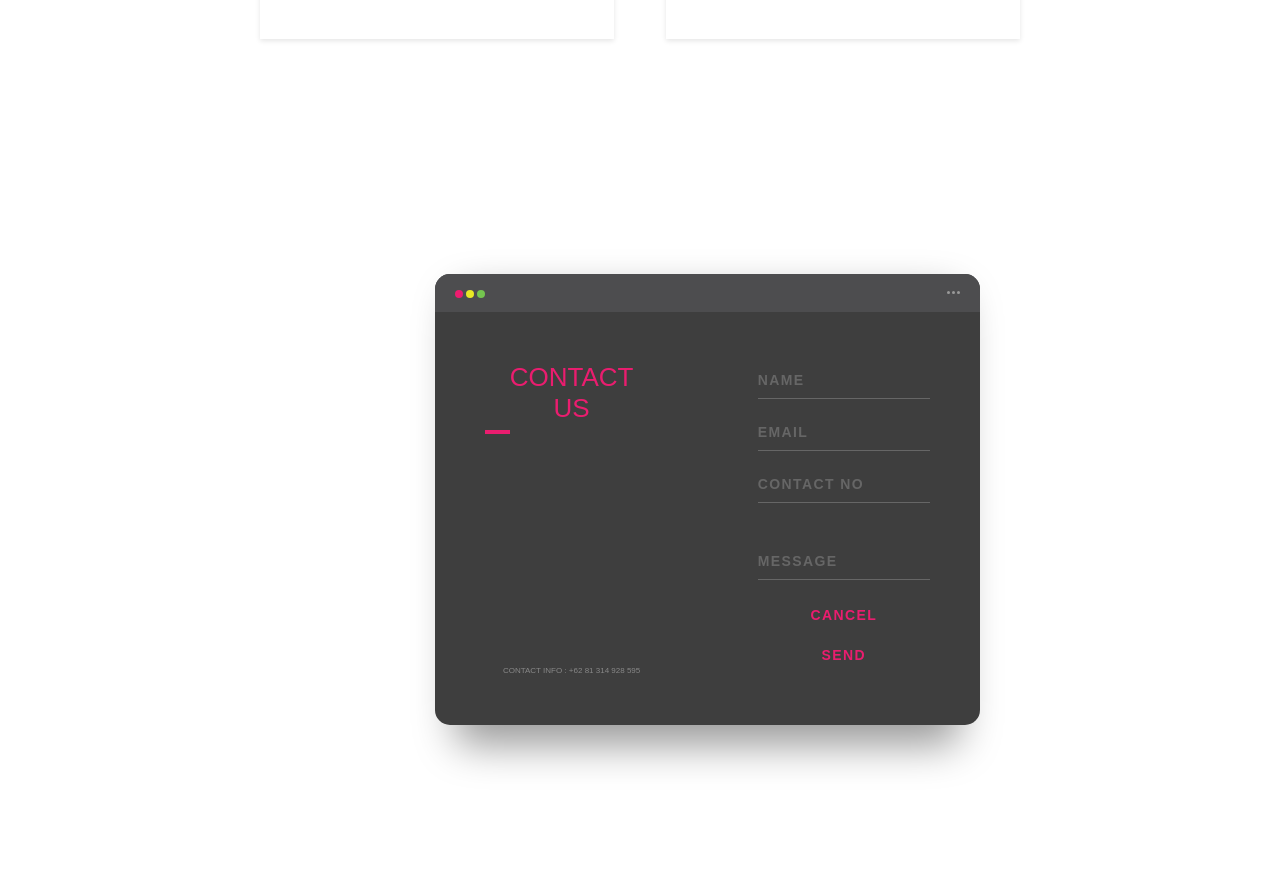
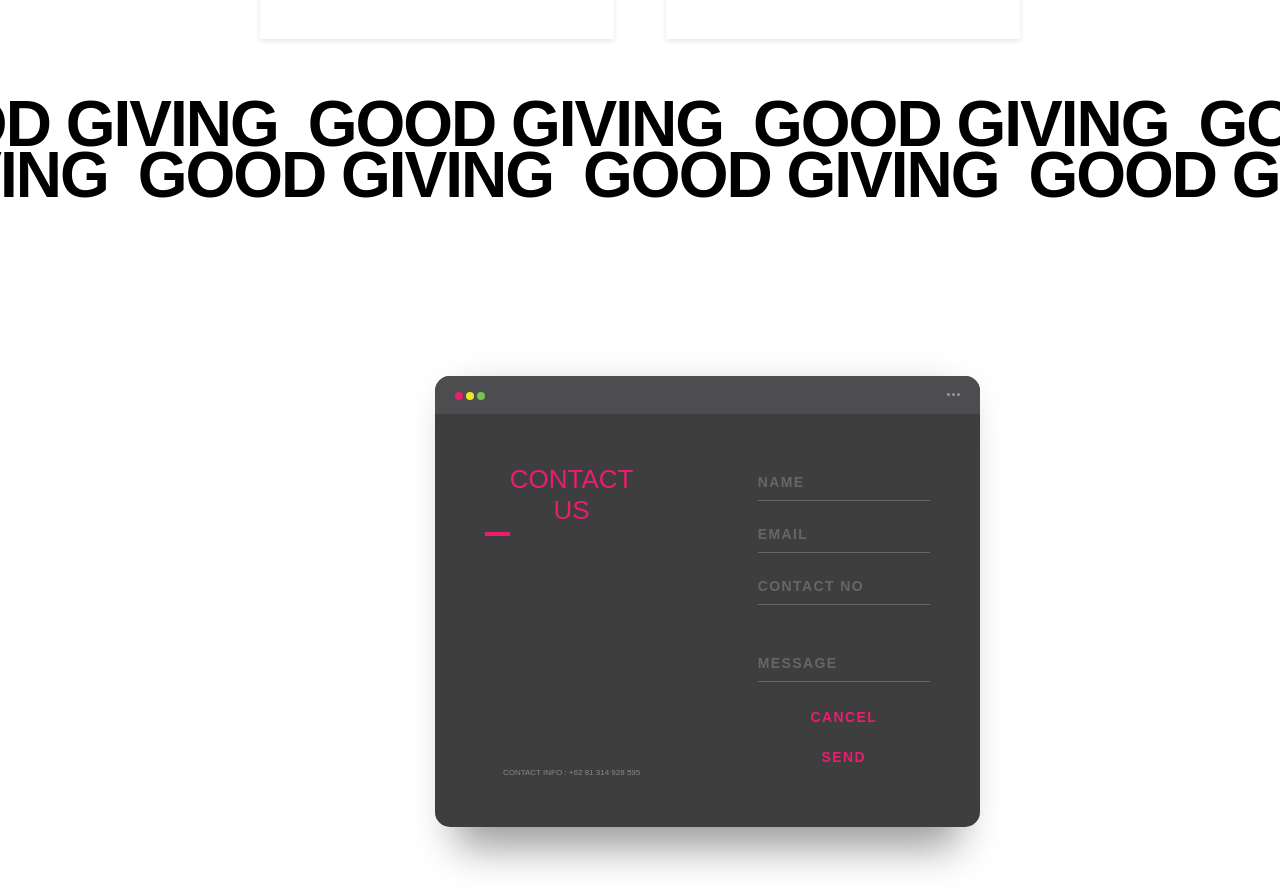
Before and after one commit to hassanredaa/HANIES, a React (Vite) app: page / in a window 1280 px wide. Shown: the part 2117-3013 px from the top of the page. Built offline with nearby package versions, Linux system fonts and the light colour scheme.

Commit message:
new features

```diff
--- a/package.json
+++ b/package.json
@@ -7,7 +7,9 @@
     "preview": "vite preview"
   },
   "dependencies": {
+    "@motionone/utils": "^10.17.0",
     "chart.js": "^4.4.2",
+    "framer-motion": "^11.1.7",
     "react": "^18.0.0",
     "react-chartjs-2": "^5.2.0",
     "react-dom": "^18.0.0",
--- a/src/Home.jsx
+++ b/src/Home.jsx
@@ -5,6 +5,10 @@ import video from '../assets/Untitled Video (3).mp4';
 import { about } from './data.js';
 import About from './About.jsx';
 import imageee from '../assets/istockphoto-1436319269-1024x1024.jpg'
+import { useRef } from "react";
+import { motion, useScroll } from "framer-motion";
+import Text from './Text.tsx';
+
 
 export default function Home() {
     return (
@@ -34,6 +38,7 @@ export default function Home() {
                     {about.map((aboutitem) => <About key={aboutitem.title} {...aboutitem} />)}
                 </ul>
             </div>
+            <Text />
             <div id="contact">
                 <div class="background">
                     <div class="container">
--- /dev/null
+++ b/src/Text.tsx
@@ -0,0 +1,89 @@
+import "./styles.css";
+import { useRef } from "react";
+import {
+  motion,
+  useScroll,
+  useSpring,
+  useTransform,
+  useMotionValue,
+  useVelocity,
+  useAnimationFrame
+} from "framer-motion";
+import { wrap } from "@motionone/utils";
+import React from "react";
+
+interface ParallaxProps {
+  children: string;
+  baseVelocity: number;
+}
+
+function ParallaxText({ children, baseVelocity = 100 }: ParallaxProps) {
+  const baseX = useMotionValue(0);
+  const { scrollY } = useScroll();
+  const scrollVelocity = useVelocity(scrollY);
+  const smoothVelocity = useSpring(scrollVelocity, {
+    damping: 50,
+    stiffness: 400
+  });
+  const velocityFactor = useTransform(smoothVelocity, [0, 1000], [0, 5], {
+    clamp: false
+  });
+
+  /**
+   * This is a magic wrapping for the length of the text - you
+   * have to replace for wrapping that works for you or dynamically
+   * calculate
+   */
+  const x = useTransform(baseX, (v) => `${wrap(-20, -45, v)}%`);
+
+  const directionFactor = useRef<number>(1);
+  useAnimationFrame((t, delta) => {
+    let moveBy = directionFactor.current * baseVelocity * (delta / 1000);
+
+    /**
+     * This is what changes the direction of the scroll once we
+     * switch scrolling directions.
+     */
+    if (velocityFactor.get() < 0) {
+      directionFactor.current = -1;
+    } else if (velocityFactor.get() > 0) {
+      directionFactor.current = 1;
+    }
+
+    moveBy += directionFactor.current * moveBy * velocityFactor.get();
+
+    baseX.set(baseX.get() + moveBy);
+  });
+
+  /**
+   * The number of times to repeat the child text should be dynamically calculated
+   * based on the size of the text and viewport. Likewise, the x motion value is
+   * currently wrapped between -20 and -45% - this 25% is derived from the fact
+   * we have four children (100% / 4). This would also want deriving from the
+   * dynamically generated number of children.
+   */
+  return (
+    <div className="parallax">
+      <motion.div className="scroller" style={{ x }}>
+        <span>{children} </span>
+        <span>{children} </span>
+        <span>{children} </span>
+        <span>{children} </span>
+        <span>{children} </span>
+        <span>{children} </span>
+        <span>{children} </span>
+        <span>{children} </span>
+
+      </motion.div>
+    </div>
+  );
+}
+
+export default function Text() {
+  return (
+    <section>
+      <ParallaxText baseVelocity={-5}>Good Giving</ParallaxText>
+      <ParallaxText baseVelocity={5}>Good Giving</ParallaxText>
+    </section>
+  );
+}
--- a/src/styles.css
+++ b/src/styles.css
@@ -749,3 +749,44 @@ footer {
 .sidebar-button:hover {
     text-decoration: underline;
 }
+
+#progress {
+    position: fixed;
+    top: 20px;
+    left: 20px;
+    transform: rotate(-90deg);
+  }
+
+  .progress {
+    position: fixed;
+    left: 0;
+    right: 0;
+    height: 5px;
+    background: var(--accent);
+    bottom: 100px;
+  }
+
+  .parallax {
+    overflow: hidden;
+    letter-spacing: -2px;
+    line-height: 0.8;
+    margin: 0;
+    white-space: nowrap;
+    display: flex;
+    flex-wrap: nowrap;
+  }
+
+  .parallax .scroller {
+    font-weight: 600;
+    text-transform: uppercase;
+    font-size: 64px;
+    display: flex;
+    white-space: nowrap;
+    display: flex;
+    flex-wrap: nowrap;
+  }
+
+  .parallax span {
+    display: block;
+    margin-right: 30px;
+  }
```
Also changed, not shown: 1 other file (tests, documents, lock files or other folders).
